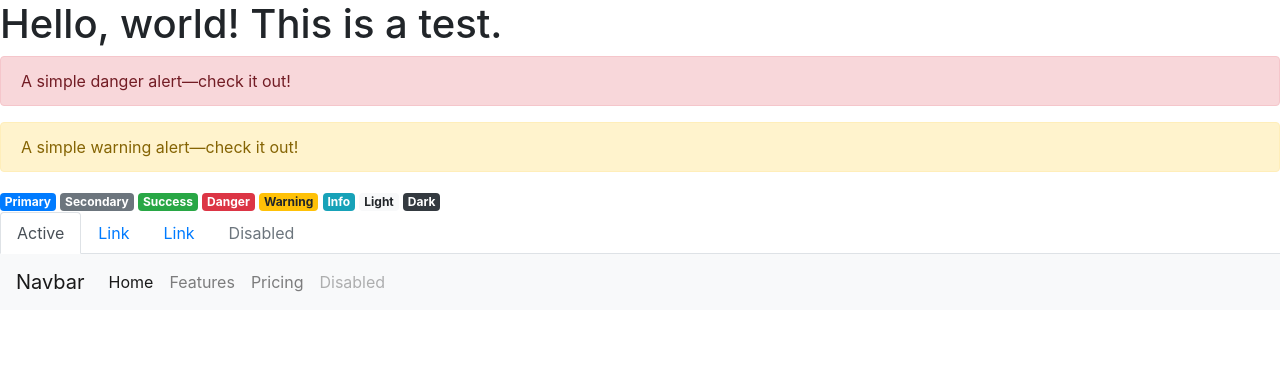
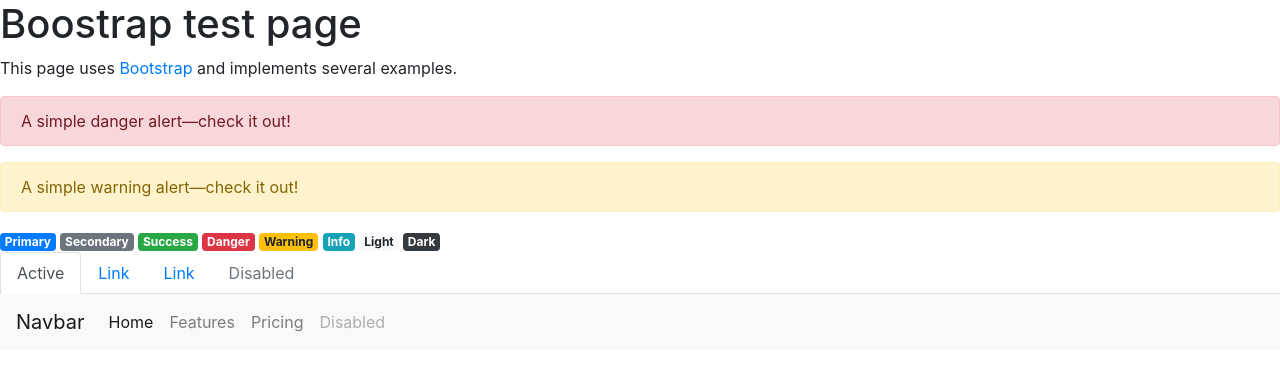
Before and after one commit to deeplypuzzled/deeplypuzzled.github.io, a Jekyll site: the page bootstrap_test.html, which Jekyll copies as it is, in a window 1280 px wide. Shown: the top 371 px of the page. Built offline with Jekyll 4.4.1, drawn with Linux system fonts in a browser that asks for light colours.

Commit message:
Update bootstrap_test.html

```diff
--- a/bootstrap_test.html
+++ b/bootstrap_test.html
@@ -8,10 +8,11 @@
     <!-- Bootstrap CSS -->
     <link rel="stylesheet" href="https://stackpath.bootstrapcdn.com/bootstrap/4.3.1/css/bootstrap.min.css" integrity="sha384-ggOyR0iXCbMQv3Xipma34MD+dH/1fQ784/j6cY/iJTQUOhcWr7x9JvoRxT2MZw1T" crossorigin="anonymous">
 
-    <title>Hello, world!</title>
+    <title>Boostrap test</title>
   </head>
   <body>
-    <h1>Hello, world! This is a test.</h1>
+    <h1>Boostrap test page</h1>
+    <p>This page uses <a href="https://getbootstrap.com">Bootstrap</a> and implements several examples.</p>
 
 <div class="alert alert-danger" role="alert">
   A simple danger alert—check it out!
```
